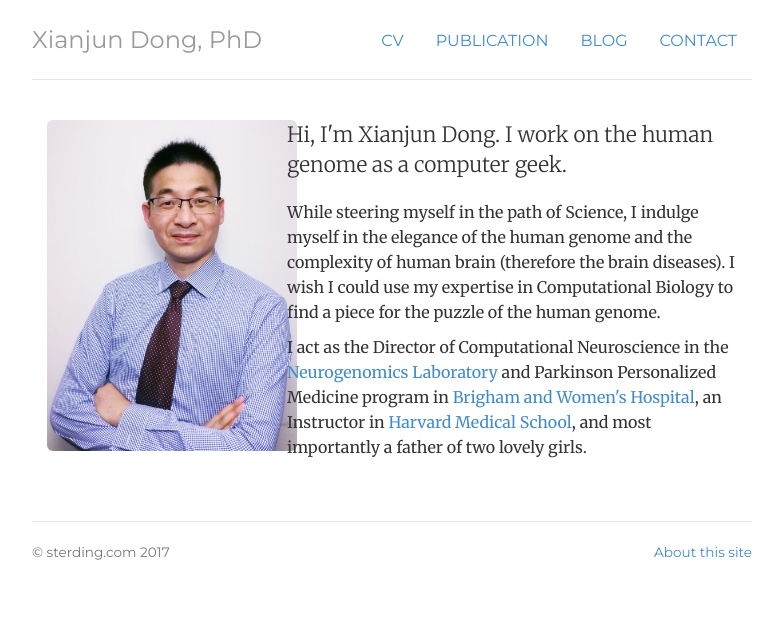
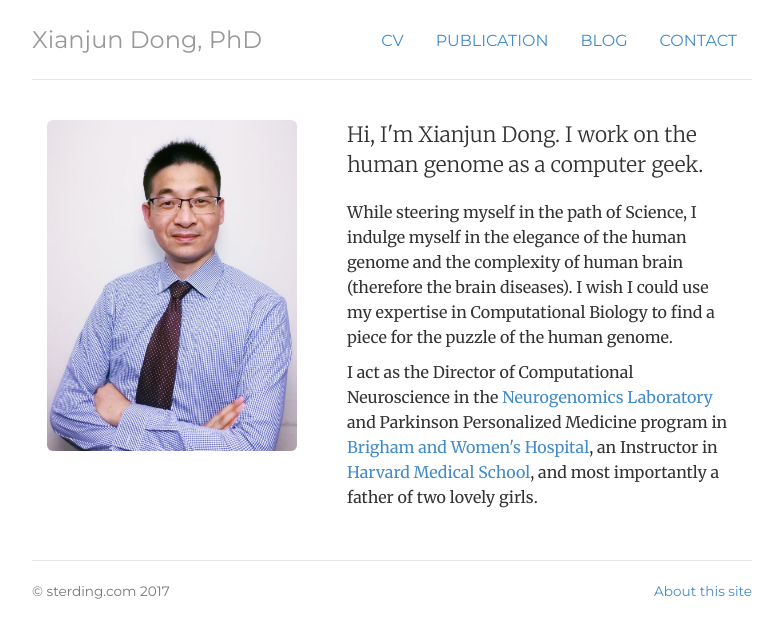
Before and after one commit to sterding/sterding.github.io, a Jekyll site: the page built from index.html, in a window 1280 px wide. Shown: the top 638 px of the page, without its empty margins (248-1031 px from the left). Built offline with Jekyll 4.4.1, drawn with Linux system fonts in a browser that asks for light colours.

Commit message:
update avatar

```diff
--- a/index.html
+++ b/index.html
@@ -8,10 +8,10 @@ description: Dr. Xianjun Dong is a Computational Biologist, Instructor, Bioinfor
 ---
 <!-- <div class="jumbotron"> -->
 <div class="row marketing">
-	<div class="col-sm-4">
+	<div class="col-sm-5">
 	<img  class="img-rounded avatar" alt="Xianjun Dong" src="img/Xianjun.APDA.small.jpeg" width=250>
 	</div>
-	<div itemscope itemtype="http://data-vocabulary.org/Person" class="col-sm-8">
+	<div itemscope itemtype="http://data-vocabulary.org/Person" class="col-sm-7">
 	<p class="lead">Hi, I'm Xianjun Dong. I work on the human genome as a computer geek.</p>
 	<p>While steering myself in the path of Science, I indulge myself in the elegance of the human genome and the complexity of human brain (therefore the brain diseases). I wish I could use my expertise in Computational Biology to find a piece for the puzzle of the human genome. </p>
 	<p>I act as the Director of Computational Neuroscience in the <a href="http://www.scherzerlaboratory.org/">Neurogenomics Laboratory</a> and Parkinson Personalized Medicine program in <a href="http://www.brighamandwomens.org">Brigham and Women's Hospital</a>, an Instructor in <a href="http://hms.harvard.edu">Harvard Medical School</a>, and most importantly a father of two lovely girls.</p>
```
